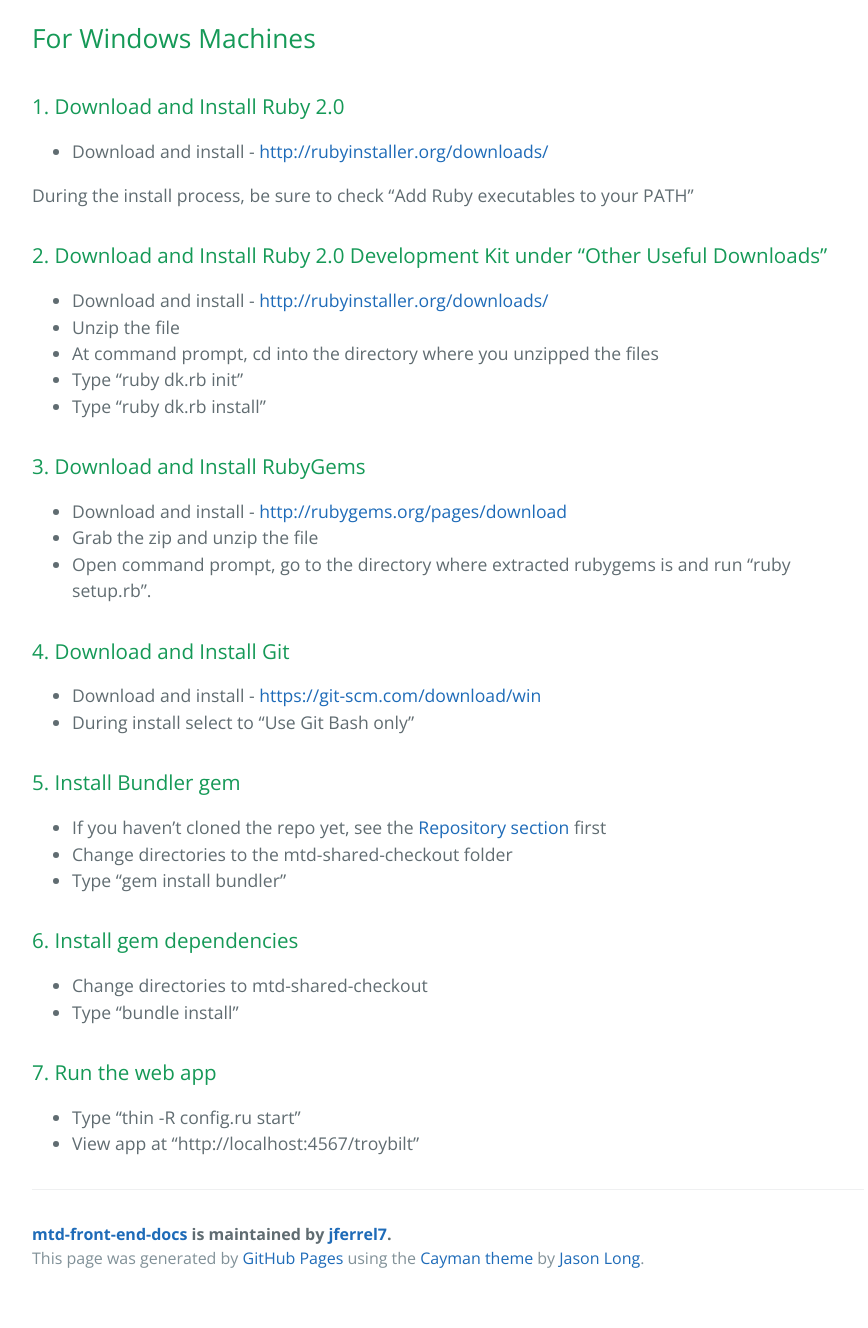
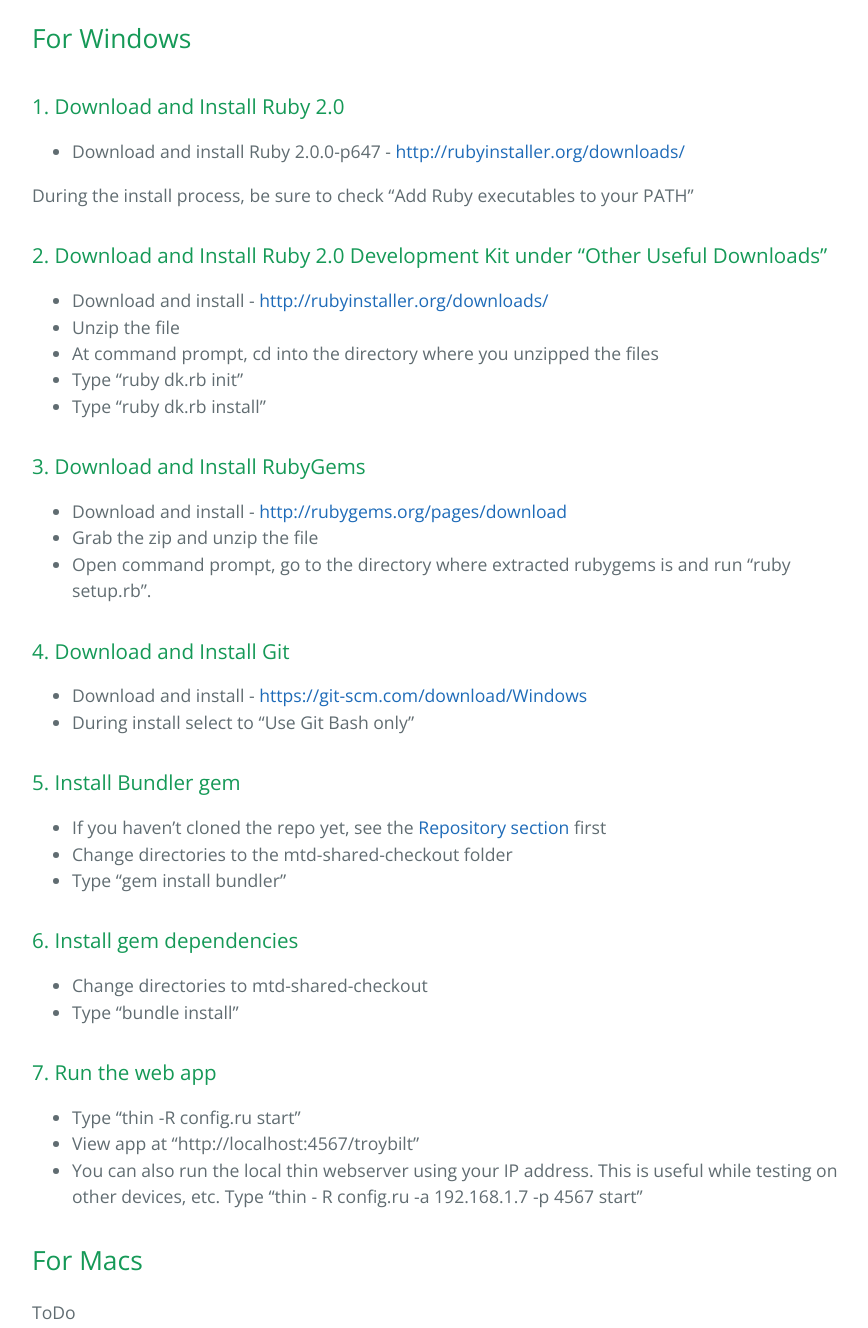
Before and after one commit to jferrel7/mtd-front-end-docs, a plain HTML site: page _site/development-environment/index.html in a window 1280 px wide. Shown: the part 480-1808 px from the top of the page, without its empty margins (192-1060 px from the left). Before the commit the page ends 1782 px from the top, so only its background shows below. Drawn offline with nearby package versions, Linux system fonts and the light colour scheme.

Commit message:
dev env instructions for windows

```diff
--- a/_site/development-environment/index.html
+++ b/_site/development-environment/index.html
@@ -18,12 +18,12 @@
     <section class="main-content">
   <h1 id="development-environment-setup">Development Environment Setup</h1>
 
-<h2 id="for-windows-machines">For Windows Machines</h2>
+<h2 id="for-windows">For Windows</h2>
 
 <h3 id="download-and-install-ruby-20">1. Download and Install Ruby 2.0</h3>
 
 <ul>
-  <li>Download and install - <a href="http://rubyinstaller.org/downloads/">http://rubyinstaller.org/downloads/</a></li>
+  <li>Download and install Ruby 2.0.0-p647 - <a href="http://rubyinstaller.org/downloads/">http://rubyinstaller.org/downloads/</a></li>
 </ul>
 
 <p>During the install process, be sure to check “Add Ruby executables to your PATH”</p>
@@ -49,7 +49,7 @@
 <h3 id="download-and-install-git">4. Download and Install Git</h3>
 
 <ul>
-  <li>Download and install - <a href="https://git-scm.com/download/win">https://git-scm.com/download/win</a></li>
+  <li>Download and install - <a href="https://git-scm.com/download/win">https://git-scm.com/download/Windows</a></li>
   <li>During install select to “Use Git Bash only”</li>
 </ul>
 
@@ -73,7 +73,12 @@
 <ul>
   <li>Type “thin -R config.ru start”</li>
   <li>View app at “http://localhost:4567/troybilt”</li>
+  <li>You can also run the local thin webserver using your IP address. This is useful while testing on other devices, etc. Type “thin - R config.ru -a 192.168.1.7 -p 4567 start”</li>
 </ul>
+
+<h2 id="for-macs">For Macs</h2>
+
+<p>ToDo</p>
 
       <footer class="site-footer">
         <span class="site-footer-owner"><a href="https://github.com/jferrel7/mtd-front-end-docs">mtd-front-end-docs</a> is maintained by <a href="https://github.com/jferrel7">jferrel7</a>.</span>
```
Also changed, not shown: 1 other file.
